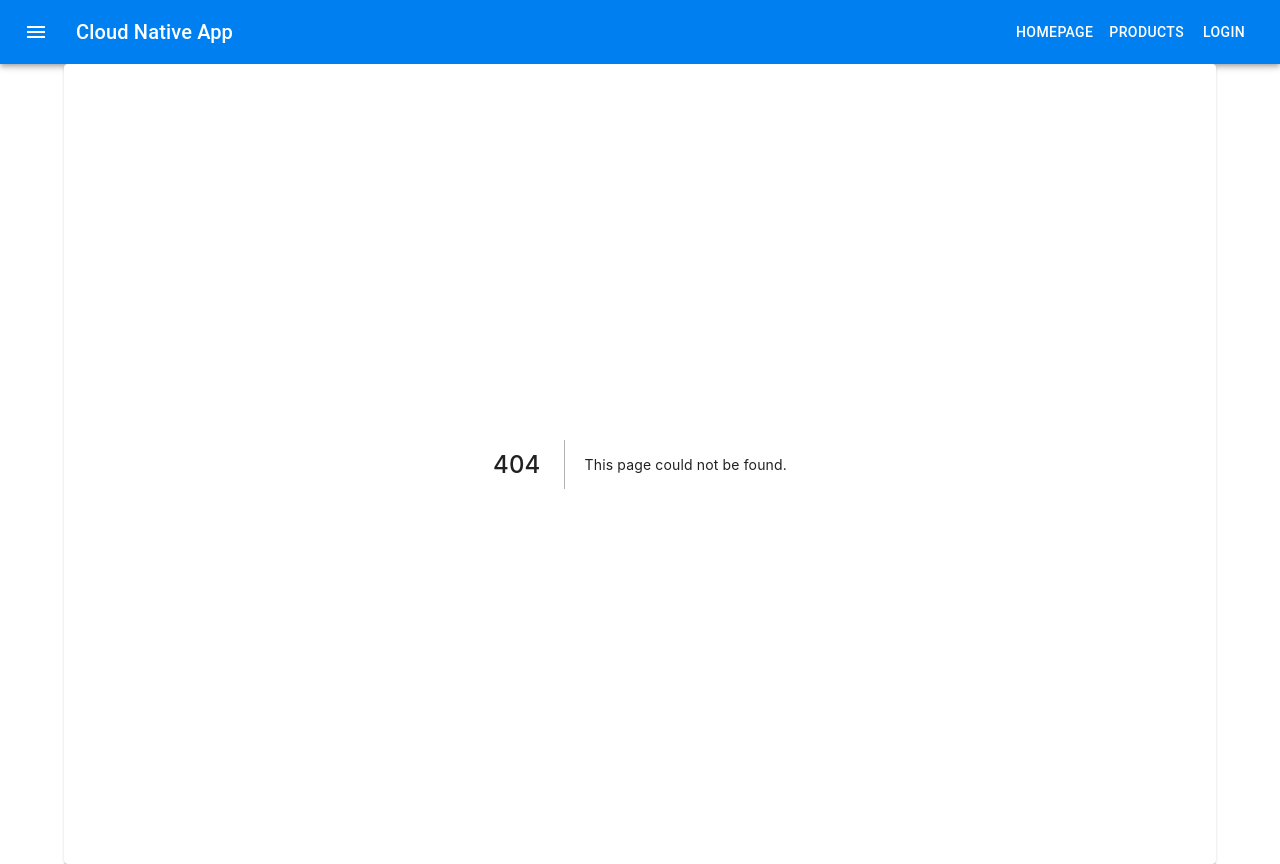
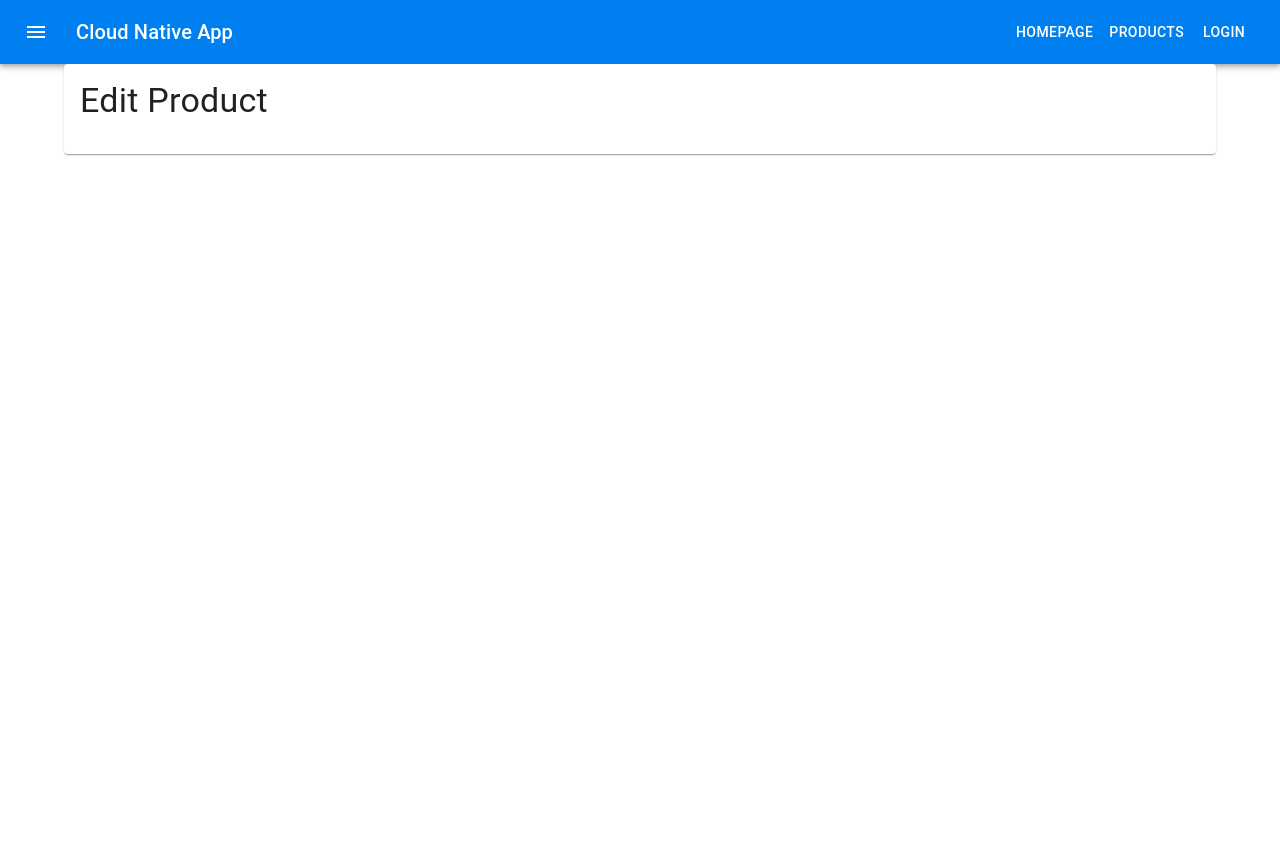
Before and after one commit to valuedriven/cloudnativeapp, a Next.js app in the folder frontend/: page /products/1 in a window 1280 px wide. Before the commit this address had no page. After the commit the page ends 800 px from the top, so only its background shows below. Built offline with nearby package versions, Linux system fonts and the light colour scheme.

Commit message:
Criação de página para edição de produtos

```diff
--- /dev/null
+++ b/frontend/pages/products/[id].js
@@ -0,0 +1,15 @@
+import List from '@mui/material/List';
+import React from 'react';
+import PageContent from '../../components/pagetemplate/PageContent';
+import PageHeader from '../../components/pagetemplate/PageHeader';
+
+const pageLabel = 'Edit Product';
+
+export default function Product() {
+  return (
+    <List>
+      <PageHeader pageLabel={pageLabel} />
+      <PageContent></PageContent>
+    </List>
+  );
+}
```
Also changed, not shown: frontend/pages/products/index.js (+8 -2 lines).
